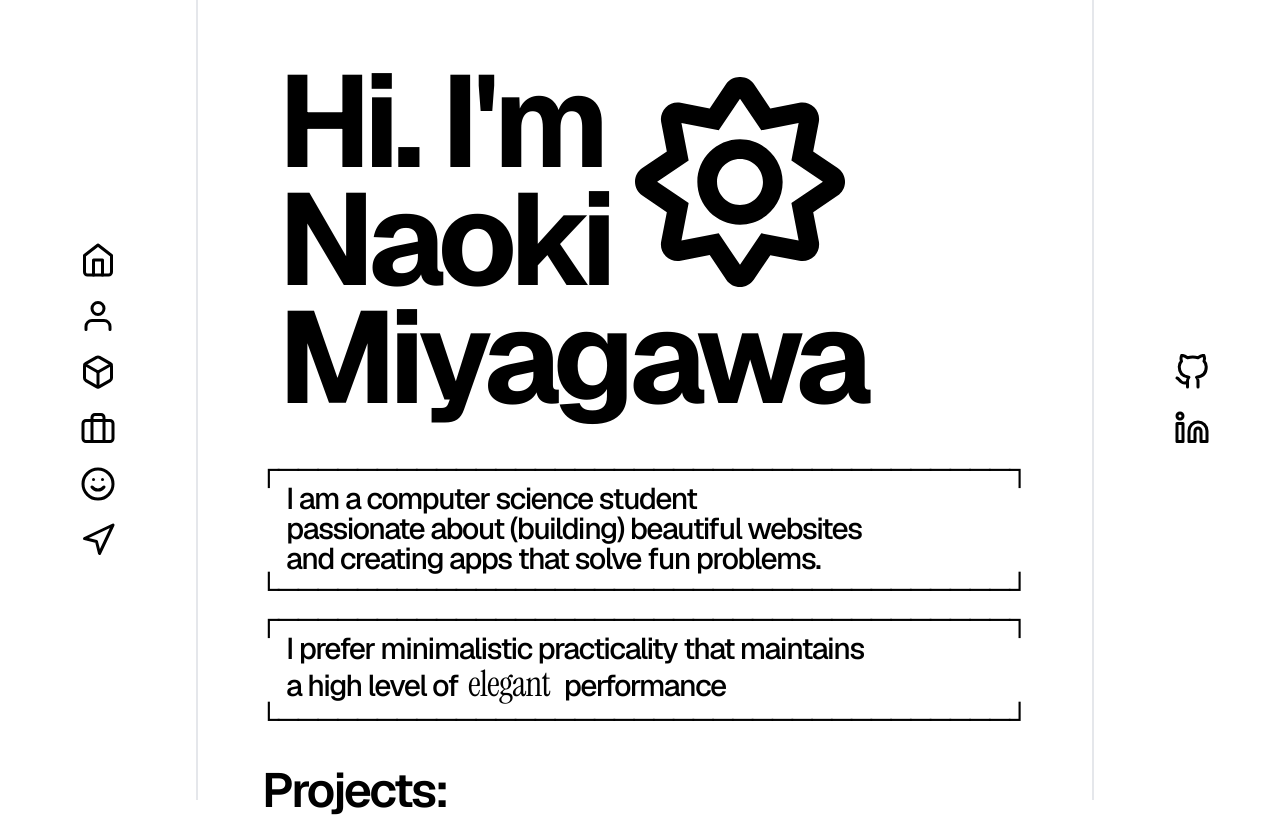
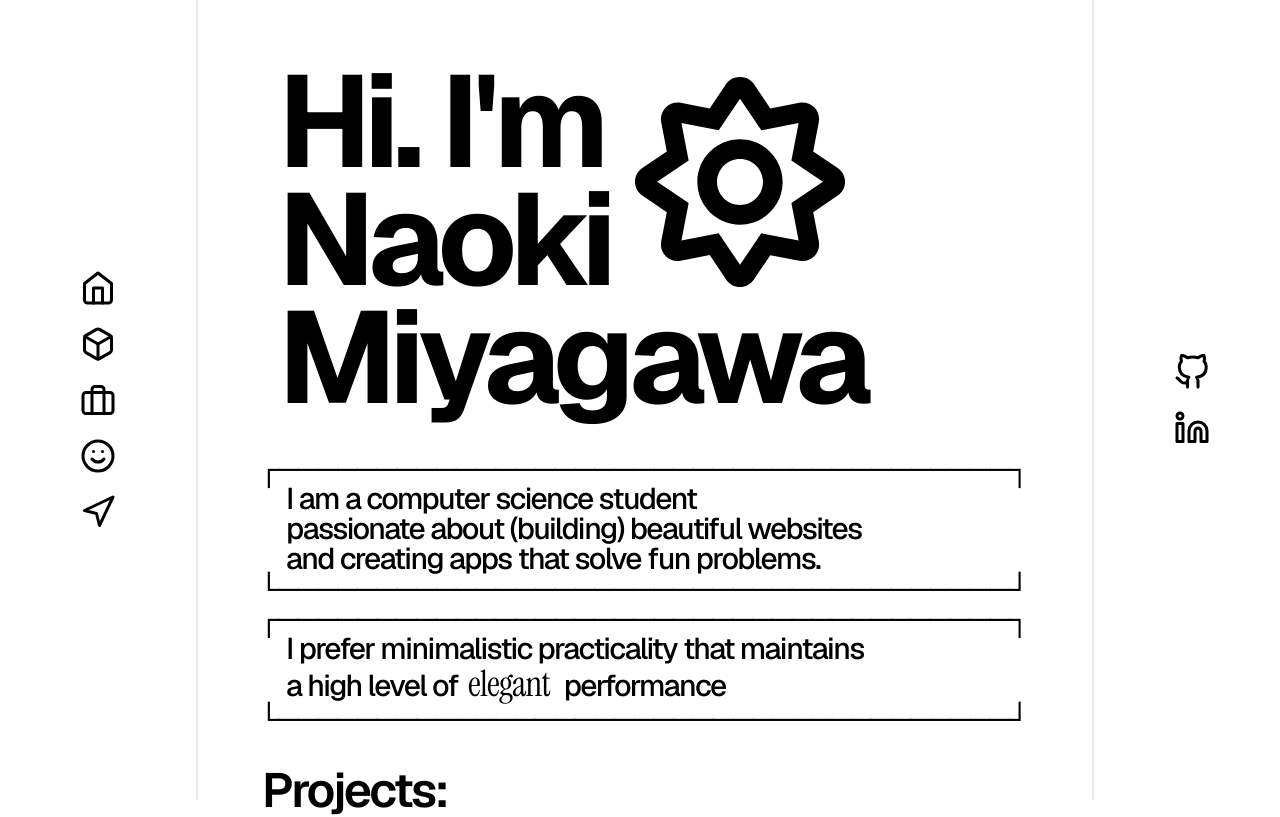
Before and after one commit to NaokiTM/portfolio-site, a Next.js app: page / in a window 1280 px wide. Shown: the top 817 px of the page. Built offline with nearby package versions, Linux system fonts and the light colour scheme.

Commit message:
added scroll to component using nav buttons feature (had to remove metadata in layout.tsx, because layout is indirectly a client component???)

```diff
--- a/src/app/components/Navbar.tsx
+++ b/src/app/components/Navbar.tsx
@@ -1,5 +1,6 @@
 'use client'
 import React from 'react'
+import { useRef } from 'react';
 import { instrumentserif } from '../layout'
 import { FiHome } from "react-icons/fi";
 import { FiUser } from "react-icons/fi";
@@ -9,36 +10,29 @@ import { FiSmile } from "react-icons/fi";
 import { FiNavigation } from "react-icons/fi";
 import { useState } from 'react';
 
-export default function NavBar() {
-  const [homeHovered, setHomeHovered] = useState<boolean>(false);
-  const [userHovered, setUserHovered] = useState<boolean>(false);
-  const [boxHovered, setBoxHovered] = useState<boolean>(false);
-  const [briefcaseHovered, setBriefcaseHovered] = useState<boolean>(false);
-  const [smileHovered, setSmileHovered] = useState<boolean>(false);
-  const [navigationHovered, setNavigationHovered] = useState<boolean>(false);
+interface NavbarProps {
+  scrollTo: (section: string) => void
+}
 
-
+export default function NavBar({ scrollTo}: NavbarProps) {
   return (
       <div className={`text-4xl`}>
           <nav className={`space-y-5 p-20 flex flex-col justify-center font-medium top-0 border-r-2 sticky h-screen`}>
-              <div onMouseEnter={() => setHomeHovered(true)} onMouseLeave={() => setHomeHovered(false)}>
+              <button onClick={() => scrollTo('hero')}>
                 <FiHome />
-              </div>
-              <div onMouseEnter={() => setUserHovered(true)} onMouseLeave={() => setUserHovered(false)}>
-                <FiUser />
-              </div>
-              <div onMouseEnter={() => setBoxHovered(true)} onMouseLeave={() => setBoxHovered(false)}>
+              </button>
+              <button onClick={() => scrollTo('projects')}>
                 <FiBox />
-              </div>
-              <div onMouseEnter={() => setBriefcaseHovered(true)} onMouseLeave={() => setBriefcaseHovered(false)}>
+              </button>
+              <button onClick={() => scrollTo('experience')}>
                 <FiBriefcase />
-              </div>
-              <div onMouseEnter={() => setSmileHovered(true)} onMouseLeave={() => setSmileHovered(false)}>
+              </button>
+              <button onClick={() => scrollTo('interests')}>
                 <FiSmile />
-              </div>
-              <div onMouseEnter={() => setNavigationHovered(true)} onMouseLeave={() => setHomeHovered(false)}>
+              </button>
+              <button onClick={() => scrollTo('contact')}>
                 <FiNavigation />
-              </div>
+              </button>
           </nav>
       </div>
   )
--- a/src/app/layout.tsx
+++ b/src/app/layout.tsx
@@ -10,10 +10,10 @@ const instrumentserif = Instrument_Serif({
   weight: "400",
 });
 
-export const metadata: Metadata = {
-  title: "Naoki Miyagawa",
-  description: "Naoki Miyagawa",
-};
+// export const metadata: Metadata = {
+//   title: "Naoki Miyagawa",
+//   description: "Naoki Miyagawa",
+// };
 
 export default function RootLayout({
   children,
--- a/src/app/page.tsx
+++ b/src/app/page.tsx
@@ -1,12 +1,67 @@
-import Main from "./components/Main";
+'use client'
+import { useRef } from 'react'
 import Navbar from "./components/Navbar";
 import ContactBar from "./components/ContactBar";
 
+import Hero from "./components/content/Hero";
+import Projects from "./components/content/Projects";
+import Experience from "./components/content/Experience";
+import Interests from "./components/content/Interests";
+import Contact from "./components/content/Contact";
+
 export default function Home() {
+    const heroRef = useRef<HTMLDivElement>(null)
+    const projectsRef = useRef<HTMLDivElement>(null)
+    const experienceRef = useRef<HTMLDivElement>(null)
+    const interestsRef = useRef<HTMLDivElement>(null)
+    const contactRef = useRef<HTMLDivElement>(null)
+
+    const scrollTo = (section: string) => {
+      let ref
+      switch (section) {
+        case 'hero':
+          ref = heroRef
+          break
+        case 'projects':
+          ref = projectsRef
+          break
+        case 'interests':
+          ref = interestsRef
+          break
+        case 'contact':
+          ref = contactRef
+          break
+        default:
+          ref = null
+      }
+
+      if (ref && ref.current) {
+        ref.current.scrollIntoView({ behavior: 'smooth' })
+      }
+    }
+
   return (
     <div className="flex justify-between">
-      <Navbar />
-      <Main />
+      <Navbar scrollTo={scrollTo}/>
+      <div className='flex p-16 flex-col'>
+        <div className=''>
+          <div ref = {heroRef}>
+             <Hero />
+          </div>
+          <div ref = {projectsRef}>
+            <Projects />
+          </div>
+          <div ref = {experienceRef}>
+            <Experience />
+          </div>
+          <div ref = {interestsRef}>
+            <Interests />
+          </div>
+          <div ref = {contactRef}>
+            <Contact />
+          </div>
+        </div>
+      </div>
       <ContactBar />
     </div>
   );
```
